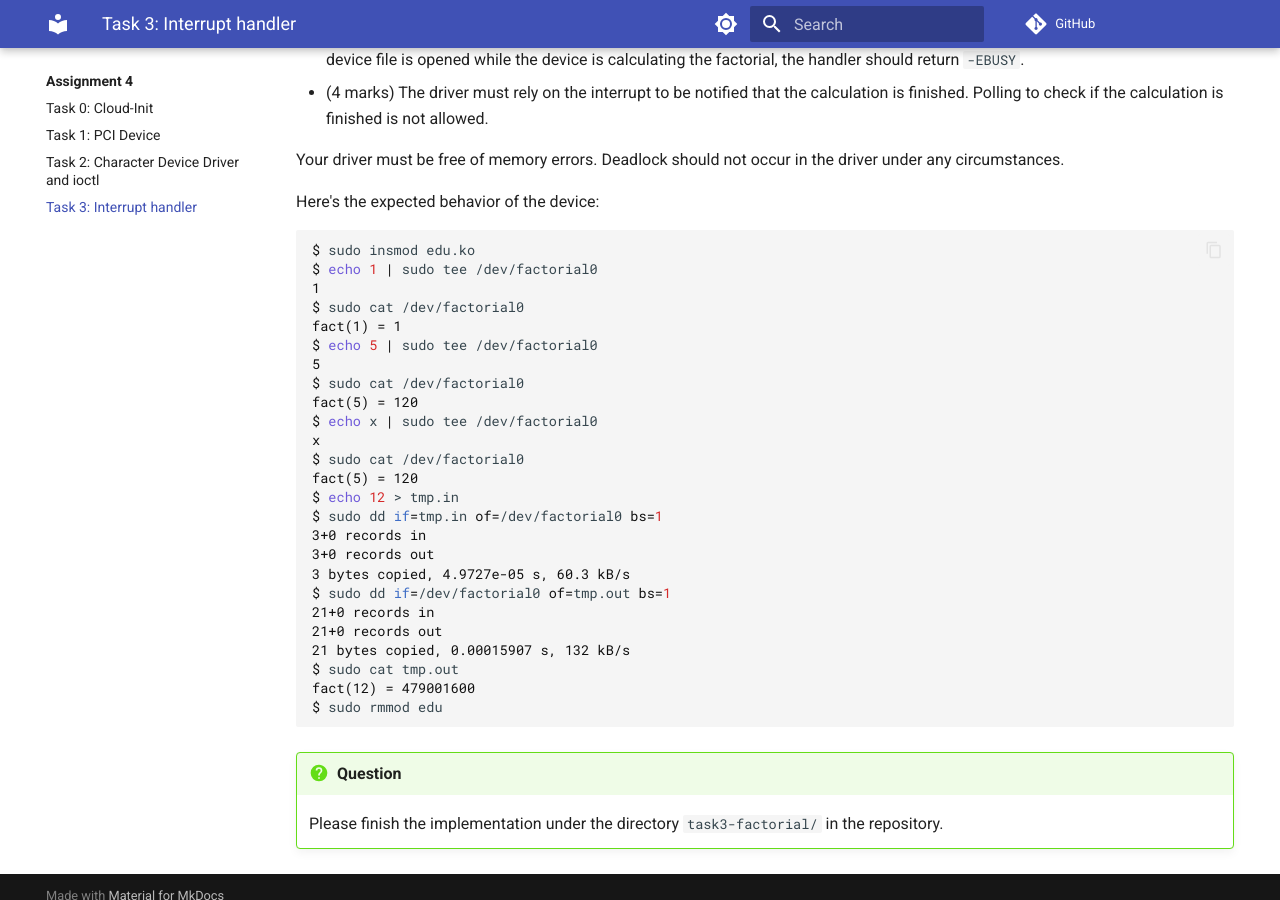
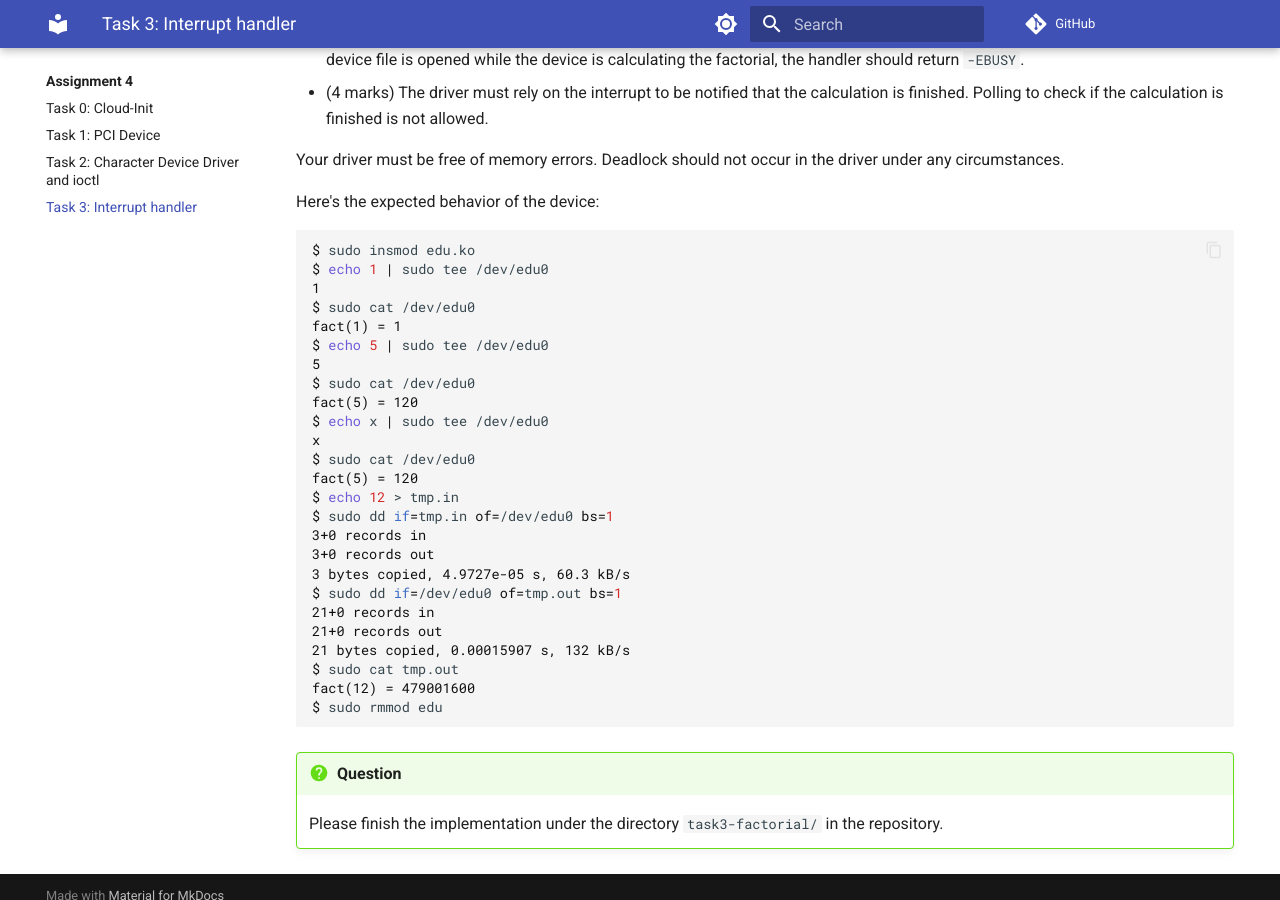
Before and after one commit to nus-cs5250/25s, an MkDocs documentation site: the page built from docs/asg4/task-interrupt.md, in a window 1280 px wide and 900 px high, scrolled down 716 px. Built offline with MkDocs 1.6.1 and Material for MkDocs 9.7.7, drawn with Linux system fonts in a browser that asks for light colours; comment, search, counter and statistics services are not loaded.

Commit message:
asg4: fix device file name (#45)

````diff
--- a/docs/asg4/task-interrupt.md
+++ b/docs/asg4/task-interrupt.md
@@ -37,24 +37,24 @@ Here's the expected behavior of the device:
 
 ```console
 $ sudo insmod edu.ko
-$ echo 1 | sudo tee /dev/factorial0
+$ echo 1 | sudo tee /dev/edu0
 1
-$ sudo cat /dev/factorial0
+$ sudo cat /dev/edu0
 fact(1) = 1
-$ echo 5 | sudo tee /dev/factorial0
+$ echo 5 | sudo tee /dev/edu0
 5
-$ sudo cat /dev/factorial0
+$ sudo cat /dev/edu0
 fact(5) = 120
-$ echo x | sudo tee /dev/factorial0
+$ echo x | sudo tee /dev/edu0
 x
-$ sudo cat /dev/factorial0
+$ sudo cat /dev/edu0
 fact(5) = 120
 $ echo 12 > tmp.in
-$ sudo dd if=tmp.in of=/dev/factorial0 bs=1
+$ sudo dd if=tmp.in of=/dev/edu0 bs=1
 3+0 records in
 3+0 records out
 3 bytes copied, 4.9727e-05 s, 60.3 kB/s
-$ sudo dd if=/dev/factorial0 of=tmp.out bs=1
+$ sudo dd if=/dev/edu0 of=tmp.out bs=1
 21+0 records in
 21+0 records out
 21 bytes copied, 0.00015907 s, 132 kB/s
````
